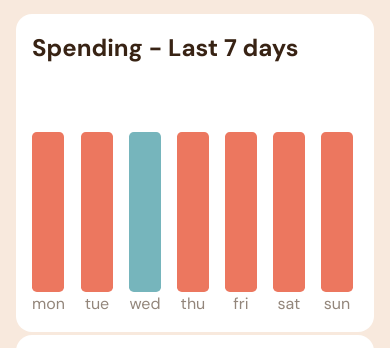
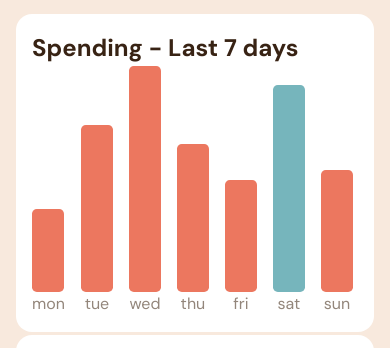
Before and after one commit to WujekStefan/expenses-chart-component, a plain HTML site: page index.html in a window 390 px wide. Shown: the part 158-506 px from the top of the page. Drawn offline with nearby package versions, Linux system fonts and the light colour scheme.

Commit message:
Mobile version end

```diff
--- a/app.js
+++ b/app.js
@@ -0,0 +1,42 @@
+const weekDays = ['mon', 'tue', 'wed', 'thu', 'fri', 'sat', 'sun'];
+
+(async function() {
+  try {
+    const response = await axios.get('/data.json');
+    render(response.data)
+  } catch (error) {
+    console.log('Error', error);
+  }
+})();
+
+function render(data) {
+  const currentDay = getCurrentDay();
+  console.log(data);
+  const highestAmount = getHighestAmount(data);
+  data.forEach( (day) => {
+    setData(day, currentDay, highestAmount);
+  })
+}
+
+function getHighestAmount(data) {
+  const day = data.reduce(
+    (prev, current) => {
+      return prev.amount > current.amount ? prev : current
+    }
+  );
+  return day.amount;
+}
+
+function setData(data, currentDay, highestAmount) {
+  const div = document.querySelector(`#${data.day}`)
+  div.setAttribute('data-day',currentDay===data.day);
+  div.setAttribute('data-value', data.amount);
+  const percentage = data.amount/highestAmount*100;
+  div.style.height = percentage + '%';
+}
+
+function getCurrentDay() {
+  const d = new Date();
+  let day = d.getDay();
+  return weekDays[day-1]
+}
--- a/index.html
+++ b/index.html
@@ -4,6 +4,9 @@
     <meta charset="UTF-8" />
     <meta name="viewport" content="width=device-width, initial-scale=1.0" />
     <!-- displays site properly based on user's device -->
+
+    <script src="https://unpkg.com/axios/dist/axios.min.js"></script>
+    <script src="app.js" defer></script>
 
     <title>Frontend Mentor | Expenses chart component</title>
     <link rel="stylesheet" href="style.css" />
@@ -20,31 +23,31 @@
           Spending - Last 7 days
         </h1>
         <div class="spending__graph_wrapper flex">
-          <div class="flex flex-col justify-center items-center">
+          <div class="flex flex-col items-center h-full">
             <div class="spending__graph bg-primary-100" id="mon"></div>
             <div class="text-neutral-150">mon</div>
           </div>
-          <div class="flex flex-col justify-center items-center">
+          <div class="flex flex-col items-center h-full">
             <div class="spending__graph bg-primary-100" id="tue"></div>
             <div class="text-neutral-150">tue</div>
           </div>
-          <div class="flex flex-col justify-center items-center">
-            <div class="spending__graph bg-primary-200" id="wed"></div>
+          <div class="flex flex-col items-center h-full">
+            <div class="spending__graph bg-primary-100" id="wed"></div>
             <div class="text-neutral-150">wed</div>
           </div>
-          <div class="flex flex-col justify-center items-center">
+          <div class="flex flex-col items-center h-full">
             <div class="spending__graph bg-primary-100" id="thu"></div>
             <div class="text-neutral-150">thu</div>
           </div>
-          <div class="flex flex-col justify-center items-center">
+          <div class="flex flex-col items-center h-full">
             <div class="spending__graph bg-primary-100" id="fri"></div>
             <div class="text-neutral-150">fri</div>
           </div>
-          <div class="flex flex-col justify-center items-center">
+          <div class="flex flex-col items-center h-full">
             <div class="spending__graph bg-primary-100" id="sat"></div>
             <div class="text-neutral-150">sat</div>
           </div>
-          <div class="flex flex-col justify-center items-center">
+          <div class="flex flex-col items-center h-full">
             <div class="spending__graph bg-primary-100" id="sun"></div>
             <div class="text-neutral-150">sun</div>
           </div>
--- a/style.css
+++ b/style.css
@@ -150,6 +150,10 @@ select {
   border-radius: 1rem;
 }
 
+.h-full {
+  height: 100%;
+}
+
 .flex {
   display: flex;
 }
@@ -168,6 +172,10 @@ select {
 
 .justify-center {
   justify-content: center;
+}
+
+.m-top {
+  margin-top: auto;
 }
 
 /* Block */
@@ -214,6 +222,10 @@ select {
   align-items: flex-end;
 }
 
+.spending__graph_wrapper > div {
+  justify-content: end;
+}
+
 .spending__wrapper {
   gap: 1.3rem;
 }
@@ -221,34 +233,6 @@ select {
 .spending__graph {
   width: 2rem;
   border-radius: 0.3rem;
-}
-
-#mon {
-  height: 10rem;
-}
-
-#tue {
-  height: 10rem;
-}
-
-#wed {
-  height: 10rem;
-}
-
-#thu {
-  height: 10rem;
-}
-
-#fri {
-  height: 10rem;
-}
-
-#sat {
-  height: 10rem;
-}
-
-#sun {
-  height: 10rem;
 }
 
 #spending__value{
@@ -267,3 +251,7 @@ select {
 .spending__container:last-child div:last-child {
   translate: 0 40%;
 }
+
+.spending__graph[data-day=true] {
+  background-color: var(--clr-primary-200);
+}
```
